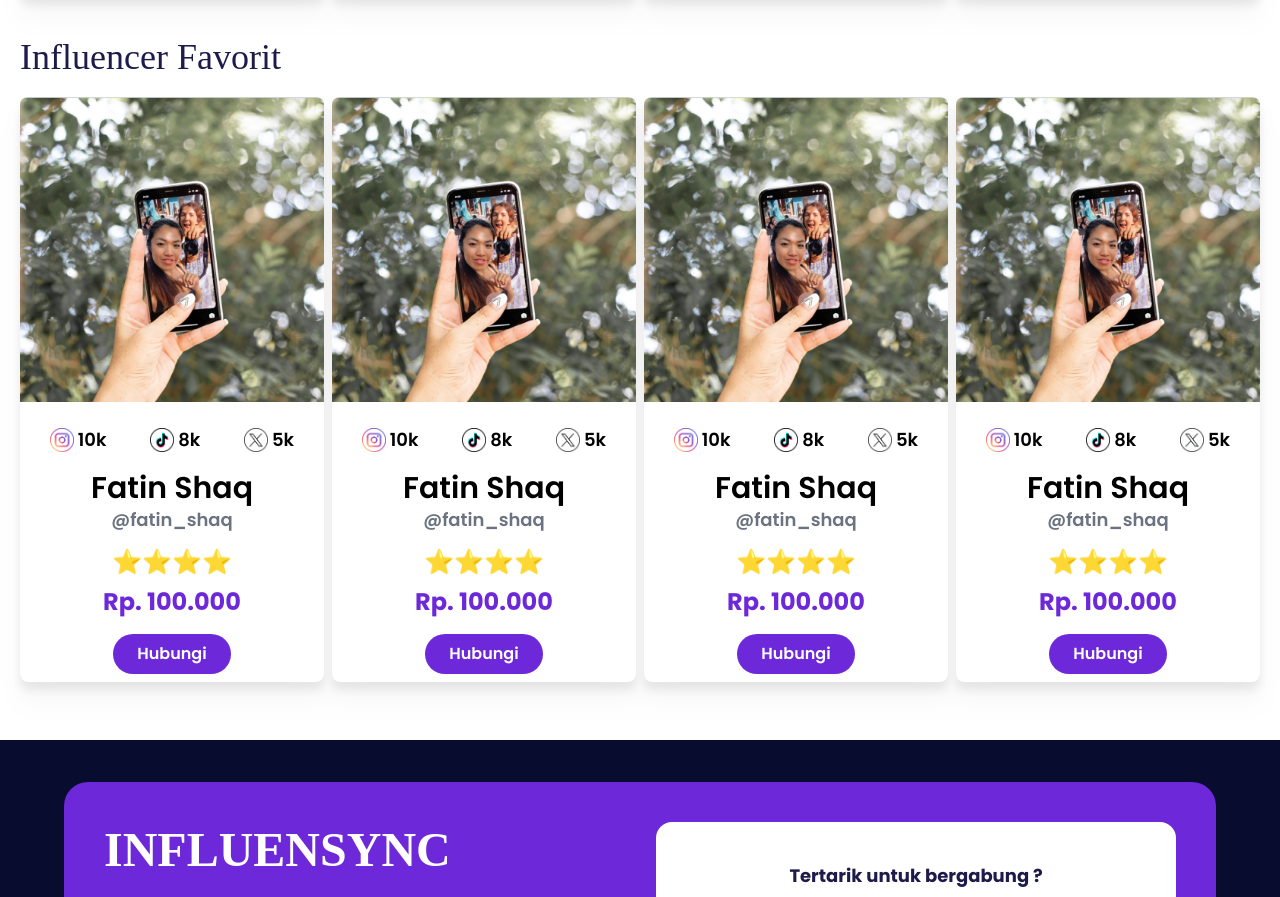
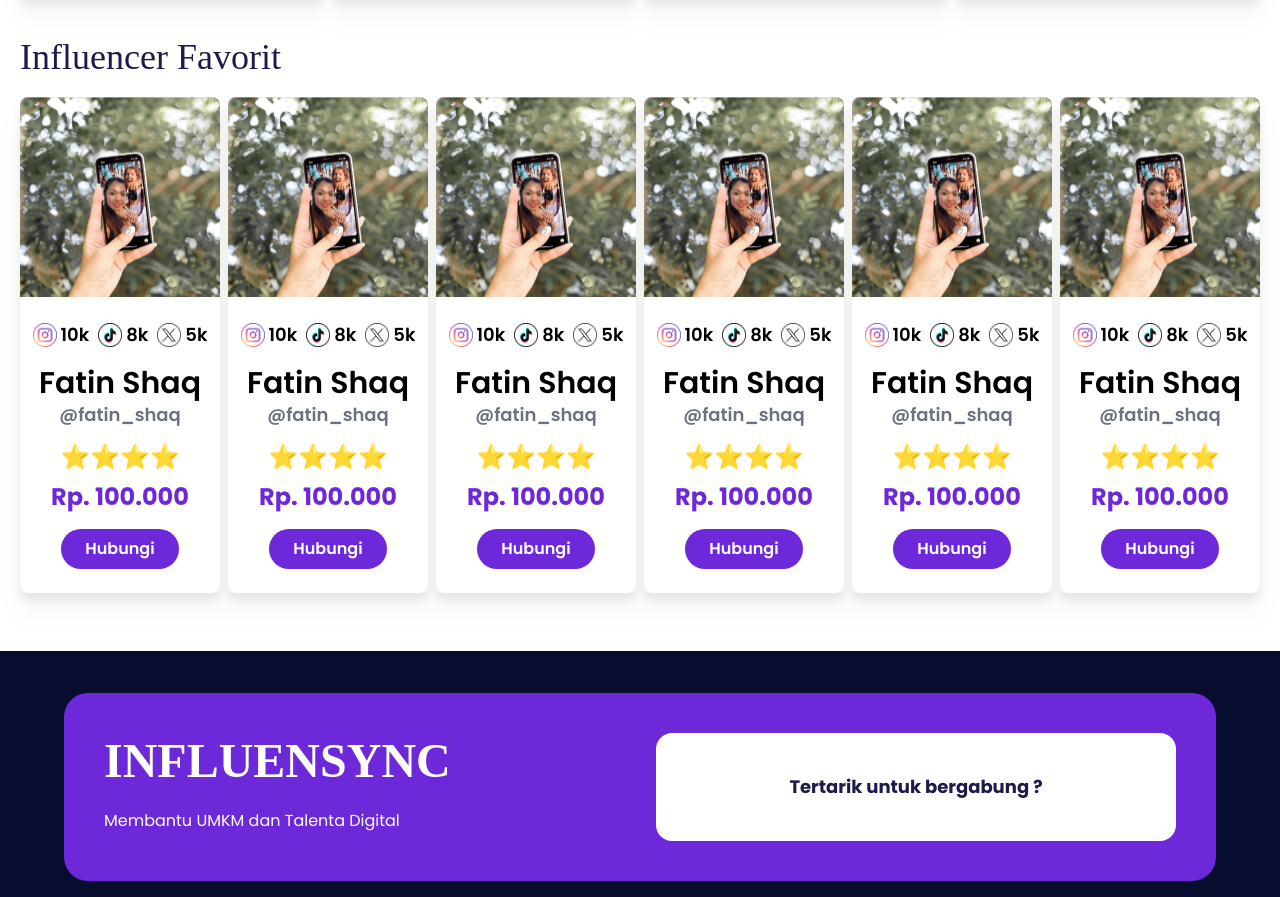
Before and after one commit to briskaputraa/inflen, a plain HTML site: page e-commerce.html in a window 1280 px wide. Shown: the part 1028-1925 px from the top of the page. Drawn offline with nearby package versions, Linux system fonts and the light colour scheme; a web font is replaced by a local one.

Commit message:
new update

```diff
--- a/e-commerce.html
+++ b/e-commerce.html
@@ -171,13 +171,13 @@
                 <span>⭐️⭐️⭐️⭐️</span>
             </div>
             <div class="font-bold text-base md:text-2xl text-violet-700 mb-4">Rp. 100.000</div>
-            <button class="bg-violet-700 text-white text-base py-2 px-6 rounded-full hover:bg-violet-800 transition-colors">
+            <button class="bg-violet-700 text-white text-base md:mb-4 mb-4 py-2 px-6 rounded-full hover:bg-violet-800 transition-colors">
                 Hubungi
             </button>
         </div>
     </div>
 
-    <!-- Influencer 1 -->
+    <!-- Influencer 2 -->
     <div class="bg-gray-300 flex flex-col w-[100%] w-fit h-auto items-center m-1 rounded-lg">
         <img src="assets/Influencer Cat.png" class="w-auto rounded-t-lg" alt="">
         <div class="bg-white w-full h-full p-2 font-semibold text-lg rounded-b-lg text-center">
@@ -201,13 +201,13 @@
                 <span>⭐️⭐️⭐️⭐️</span>
             </div>
             <div class="font-bold text-base md:text-2xl text-violet-700 mb-4">Rp. 100.000</div>
-            <button class="bg-violet-700 text-white text-base py-2 px-6 rounded-full hover:bg-violet-800 transition-colors">
+            <button class="bg-violet-700 text-white text-base md:mb-4 mb-4 py-2 px-6 rounded-full hover:bg-violet-800 transition-colors">
                 Hubungi
             </button>
         </div>
     </div>
 
-    <!-- Influencer 1 -->
+    <!-- Influencer 3 -->
     <div class="bg-gray-300 flex flex-col w-[100%] w-fit h-auto items-center m-1 rounded-lg">
         <img src="assets/Influencer Cat.png" class="w-auto rounded-t-lg" alt="">
         <div class="bg-white w-full h-full p-2 font-semibold text-lg rounded-b-lg text-center">
@@ -231,13 +231,13 @@
                 <span>⭐️⭐️⭐️⭐️</span>
             </div>
             <div class="font-bold text-base md:text-2xl text-violet-700 mb-4">Rp. 100.000</div>
-            <button class="bg-violet-700 text-white text-base py-2 px-6 rounded-full hover:bg-violet-800 transition-colors">
+            <button class="bg-violet-700 text-white text-base md:mb-4 mb-4 py-2 px-6 rounded-full hover:bg-violet-800 transition-colors">
                 Hubungi
             </button>
         </div>
     </div>
 
-    <!-- Influencer 1 -->
+    <!-- Influencer 4 -->
     <div class="bg-gray-300 flex flex-col w-[100%] w-fit h-auto items-center m-1 rounded-lg">
         <img src="assets/Influencer Cat.png" class="w-auto rounded-t-lg" alt="">
         <div class="bg-white w-full h-full p-2 font-semibold text-lg rounded-b-lg text-center">
@@ -261,11 +261,72 @@
                 <span>⭐️⭐️⭐️⭐️</span>
             </div>
             <div class="font-bold text-base md:text-2xl text-violet-700 mb-4">Rp. 100.000</div>
-            <button class="bg-violet-700 text-white text-base py-2 px-6 rounded-full hover:bg-violet-800 transition-colors">
+            <button class="bg-violet-700 text-white text-base md:mb-4 mb-4 py-2 px-6 rounded-full hover:bg-violet-800 transition-colors">
                 Hubungi
             </button>
         </div>
     </div>
+
+     <!-- Influencer 5 -->
+     <div class="bg-gray-300 flex flex-col w-[100%] w-fit h-auto items-center m-1 rounded-lg">
+        <img src="assets/Influencer Cat.png" class="w-auto rounded-t-lg" alt="">
+        <div class="bg-white w-full h-full p-2 font-semibold text-lg rounded-b-lg text-center">
+            <div class="flex justify-around my-4">
+                <div class="flex items-center">
+                    <img src="assets/Instagram.png" class="md:w-6 md:h-6 mr-1 w-3 h-3" alt="Instagram">
+                    <span class="text-xs md:text-lg">10k</span>
+                </div>
+                <div class="flex items-center">
+                    <img src="assets/TikTok.png" class="md:w-6 md:h-6 mr-1 w-3 h-3" alt="TikTok">
+                    <span class="text-xs md:text-lg">8k</span>
+                </div>
+                <div class="flex items-center">
+                    <img src="assets/X.png" class="md:w-6 md:h-6 mr-1 w-3 h-3" alt="X">
+                    <span class="text-xs md:text-lg">5k</span>
+                </div>
+            </div>
+            <div class="md:text-3xl text-lg">Fatin Shaq</div>
+            <div class="text-gray-500 mb-3 md:text-lg text-sm">@fatin_shaq</div>
+            <div class="flex justify-center text-base md:text-2xl items-center mb-2">
+                <span>⭐️⭐️⭐️⭐️</span>
+            </div>
+            <div class="font-bold text-base md:text-2xl text-violet-700 mb-4">Rp. 100.000</div>
+            <button class="bg-violet-700 text-white text-base md:mb-4 mb-4 py-2 px-6 rounded-full hover:bg-violet-800 transition-colors">
+                Hubungi
+            </button>
+        </div>
+    </div>
+
+    <!-- Influencer 6-->
+    <div class="bg-gray-300 flex flex-col w-[100%] w-fit h-auto items-center m-1 rounded-lg">
+        <img src="assets/Influencer Cat.png" class="w-auto rounded-t-lg" alt="">
+        <div class="bg-white w-full h-full p-2 font-semibold text-lg rounded-b-lg text-center">
+            <div class="flex justify-around my-4">
+                <div class="flex items-center">
+                    <img src="assets/Instagram.png" class="md:w-6 md:h-6 mr-1 w-3 h-3" alt="Instagram">
+                    <span class="text-xs md:text-lg">10k</span>
+                </div>
+                <div class="flex items-center">
+                    <img src="assets/TikTok.png" class="md:w-6 md:h-6 mr-1 w-3 h-3" alt="TikTok">
+                    <span class="text-xs md:text-lg">8k</span>
+                </div>
+                <div class="flex items-center">
+                    <img src="assets/X.png" class="md:w-6 md:h-6 mr-1 w-3 h-3" alt="X">
+                    <span class="text-xs md:text-lg">5k</span>
+                </div>
+            </div>
+            <div class="md:text-3xl text-lg">Fatin Shaq</div>
+            <div class="text-gray-500 mb-3 md:text-lg text-sm">@fatin_shaq</div>
+            <div class="flex justify-center text-base md:text-2xl items-center mb-2">
+                <span>⭐️⭐️⭐️⭐️</span>
+            </div>
+            <div class="font-bold text-base md:text-2xl text-violet-700 mb-4">Rp. 100.000</div>
+            <button class="bg-violet-700 text-white text-base md:mb-4 mb-4 py-2 px-6 rounded-full hover:bg-violet-800 transition-colors">
+                Hubungi
+            </button>
+        </div>
+    </div>
+
 
 
 
```
